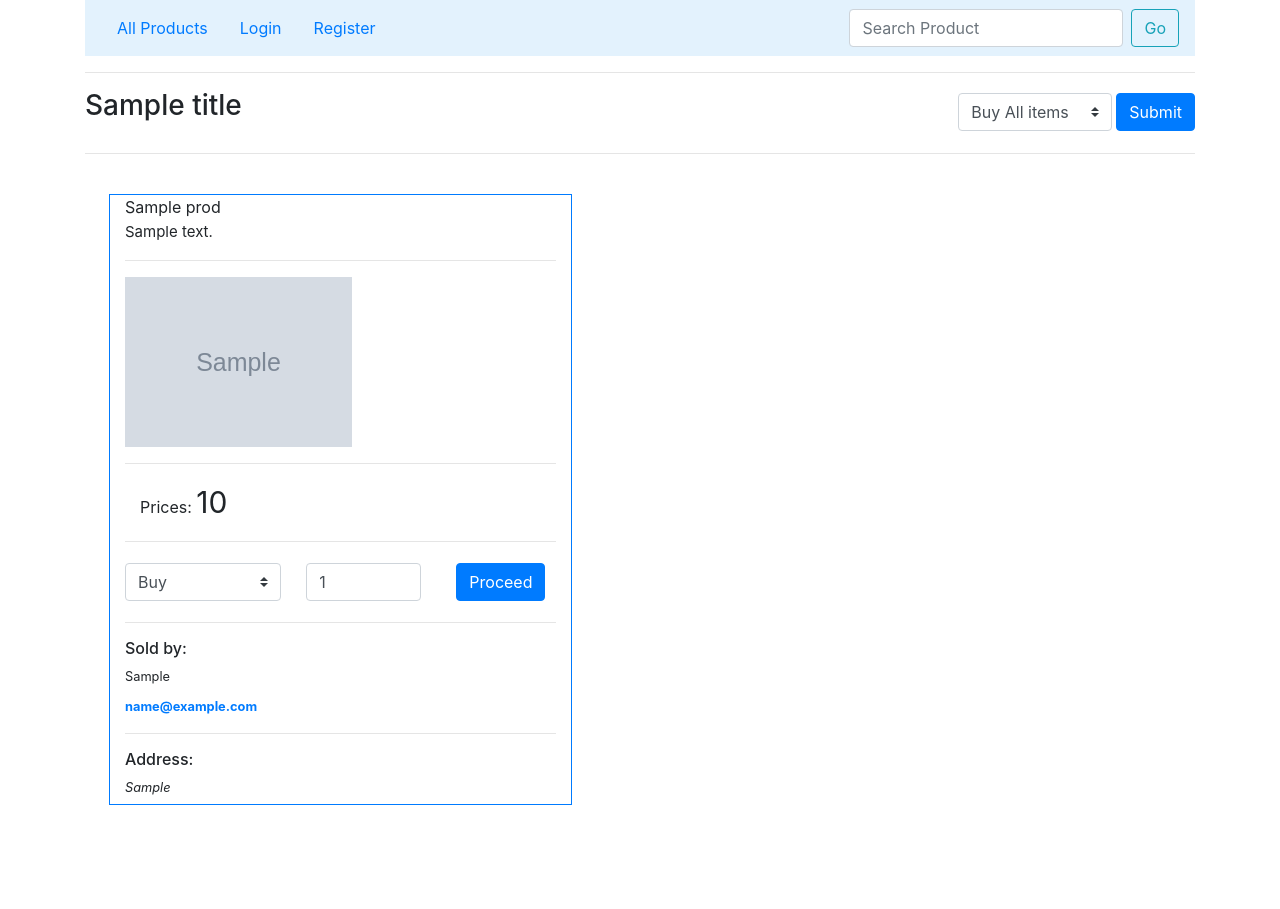
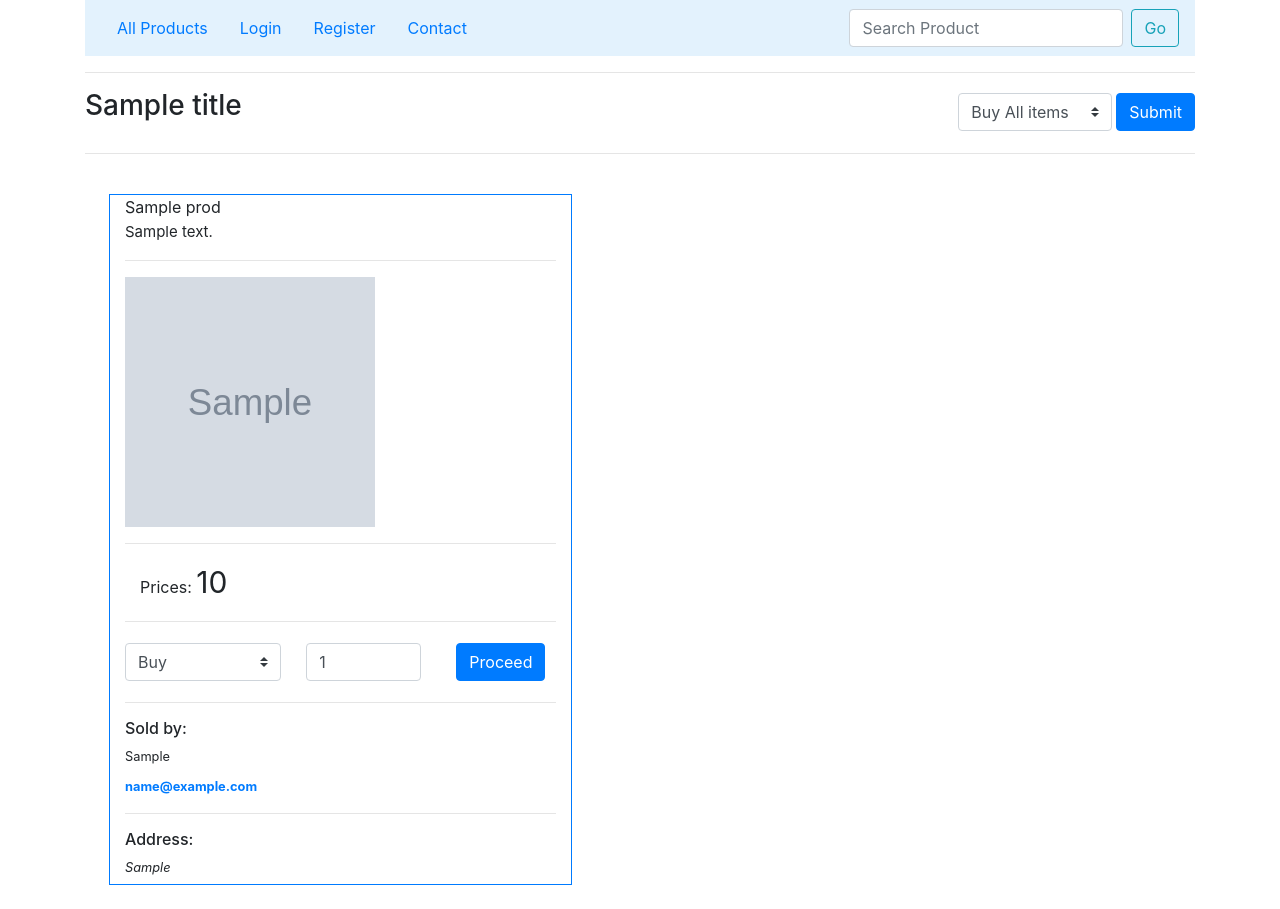
Before and after one commit to sidd6p/Fully-Function-E-commerce, a Python web app: template BUYER/files/templates/show-products.html in a window 1280 px wide. Before the commit the page ends 805 px from the top, so only its background shows below. Run offline with Jinja, Linux system fonts and the light colour scheme; the template is opened without the code that fills it: most values are stand-ins (such as "Sample title", 1, 10 or a date in 2020); grey boxes marked "Sample" are stand-in pictures; some libraries are stand-ins or nearby versions.

Commit message:
Minor bugs fix

```diff
--- a/BUYER/files/templates/includes/meta.html
+++ b/BUYER/files/templates/includes/meta.html
@@ -1,4 +1,9 @@
 <head>
     <title>{{ title }}</title>
     <link rel="stylesheet" href="https://maxcdn.bootstrapcdn.com/bootstrap/4.0.0/css/bootstrap.min.css" integrity="sha384-Gn5384xqQ1aoWXA+058RXPxPg6fy4IWvTNh0E263XmFcJlSAwiGgFAW/dAiS6JXm" crossorigin="anonymous">
+    <meta charset="UTF-8">
+    <meta name="description" content="Offline E-Commerce, Provide e-commerce type unity to buyers from the offline shops near to them">
+    <meta name="keywords" content="E-Commerce, Offline, Shopping">
+    <meta name="author" content="siddpurwar@gmail.com">
+    <meta name="viewport" content="width=device-width, initial-scale=1.0">
 </head>
--- a/BUYER/files/templates/includes/nav.html
+++ b/BUYER/files/templates/includes/nav.html
@@ -9,6 +9,7 @@
               <li class="nav-item"><a href="{{ url_for('user.login') }}" class="nav-link {% if loginPage %}active{% endif %}">Login</a></li>
               <li class="nav-item"><a href="{{ url_for('user.register') }}" class="nav-link {% if registerPage %}active{% endif %}">Register</a></li>
             {% endif %}
+            <li class="nav-item"><a href="mailto:siddpurwar@gmail.com" class="nav-link">Contact</a></li>
         </ul>
         <form class="form-inline my-2 my-lg-0" action="{{ url_for('user.product') }}" method="post">
           <input class="form-control mr-sm-2" name="productNeed" type="search" placeholder="Search Product" aria-label="Search" required>
--- a/BUYER/files/templates/show-products.html
+++ b/BUYER/files/templates/show-products.html
@@ -31,7 +31,7 @@
   <div class="container">
       <div class="row">
         {% for prod in prods %}
-        <div class="col-sm-auto col-md-5 border border-primary border border-lg m-4">
+        <div class="col-md-5 border border-primary border border-lg m-4">
           <article class="media content-section">
             <div class="media-body">
               <div class="article-metadata">
@@ -45,7 +45,7 @@
                 <div>{{ prod.prod_name }}</div>
                 <span style="font-size: 15px; ">{{ prod.prod_desc }}</span>
                 <hr>
-                <img title="My Prod" style="height:170px; width:auto; max-width:500px; margin-left: auto; margin-right: auto;" src=" {{ prod.prod_img }} ">
+                <img title="My Prod" style="height:250px; width:auto; max-width:250px; margin-left: auto; margin-right: auto;" src=" {{ prod.prod_img }} ">
                 <hr>
                 <div class="col">
                   Prices: <span style="font-size: 30px; ">{{ prod.prod_price }}</span>
--- a/BUYER/files/utils.py
+++ b/BUYER/files/utils.py
@@ -56,7 +56,7 @@ def place_bulk_order(bType):
         res = dbquery(query, (int(result[0]), ), 'S')
         actions.append((-1, res[0][0], res[0][1]))
     for action in actions:
-        place_order(action)
+        place_order(action, 1)
 
 
 ################# Cart #################
--- a/SELLER/files/templates/accounts.html
+++ b/SELLER/files/templates/accounts.html
@@ -38,9 +38,11 @@
       </div>
     </div>
     <br>
+  </div>
+  <div class="container">
       <div class="row">
         {% for prod in prods %}
-        <div class="col-sm-auto col-md-3 border border-primary border border-lg m-4">
+        <div class="col-md-5 border border-primary border border-lg m-4">
           <article class="media content-section">
             <div class="media-body">
               <div class="article-metadata">
@@ -48,7 +50,7 @@
                 <span style="font-size: 15px; ">{{ prod.prod_type }}</span>
                 <p style="font-size: 10px; ">{{ prod.prod_desc }}</p>
                 <hr>
-                 <img title="My Prod" style="height:300px; width:auto; max-width:500px; margin-left: auto; margin-right: auto;" src=" {{ prod.prod_img }} ">
+                 <img title="My Prod" style="height:250px; width:auto; max-width:250px;" src=" {{ prod.prod_img }} ">
                 <hr>
                 Prices: <span style="font-size: 30px; ">{{ prod.prod_price }}</span>
                 <hr>
--- a/SELLER/files/templates/includes/meta.html
+++ b/SELLER/files/templates/includes/meta.html
@@ -1,4 +1,9 @@
 <head>
     <title>{{ title }}</title>
     <link rel="stylesheet" href="https://maxcdn.bootstrapcdn.com/bootstrap/4.0.0/css/bootstrap.min.css" integrity="sha384-Gn5384xqQ1aoWXA+058RXPxPg6fy4IWvTNh0E263XmFcJlSAwiGgFAW/dAiS6JXm" crossorigin="anonymous">
+    <meta charset="UTF-8">
+    <meta name="description" content="Offline E-Commerce, Provide e-commerce type unity to buyers from the offline shops near to them">
+    <meta name="keywords" content="E-Commerce, Offline, Shopping">
+    <meta name="author" content="siddpurwar@gmail.com">
+    <meta name="viewport" content="width=device-width, initial-scale=1.0">
 </head>
--- a/SELLER/files/templates/includes/nav.html
+++ b/SELLER/files/templates/includes/nav.html
@@ -11,6 +11,7 @@
               <li class="nav-item"><a href="{{ url_for('user.login') }}" class="nav-link {% if loginPage %}active{% endif %}">Login</a></li>
               <li class="nav-item"><a href="{{ url_for('user.register') }}" class="nav-link {% if registerPage %}active{% endif %}">Register</a></li>
             {% endif %}
+            <li class="nav-item"><a href="mailto:siddpurwar@gmail.com" class="nav-link">Contact</a></li>
         </ul>
     </nav>
     <hr style="clear:both">
--- a/SELLER/requirements.txt
+++ b/SELLER/requirements.txt
@@ -10,7 +10,6 @@ cffi==1.15.0
 charset-normalizer==2.0.11
 click==8.0.3
 colorama==0.4.4
-cryptography==36.0.1
 dnspython==2.2.0
 Eel==0.12.4
 email-validator==1.1.3
```
Also changed, not shown: BUYER/files/databases/buyer.db, SELLER/files/databases/seller.db.
